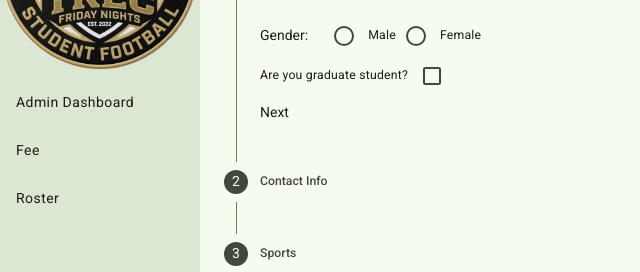
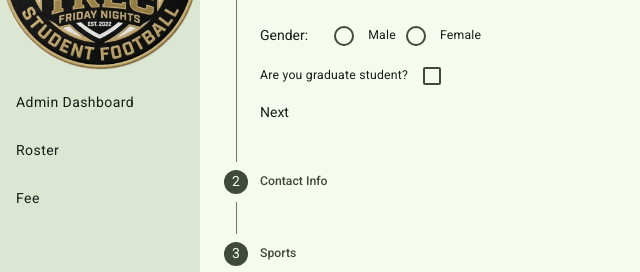
Before and after one commit to tame0001/lineup, an Angular app in the folder frontend/: page / in a window 1280 px wide. Shown: the part 132-404 px from the top of the page, without its empty margins (0-640 px from the left). Built offline with nearby package versions, Linux system fonts and the light colour scheme.

Commit message:
remove fee from phone navbar

```diff
--- a/frontend/src/app/navbar/navbar.component.html
+++ b/frontend/src/app/navbar/navbar.component.html
@@ -10,8 +10,10 @@
     <img src="logo-320px.png" alt="" />
     <mat-nav-list>
       <a mat-list-item href="/admin">Admin Dashboard</a>
-      <a mat-list-item href="/admin/fee">Fee</a>
       <a mat-list-item href="/admin/roster">Roster</a>
+      @if (!(isHandset$ | async)) {
+        <a mat-list-item href="/admin/fee">Fee</a>
+      }
     </mat-nav-list>
   </mat-sidenav>
   <mat-sidenav-content>
```
